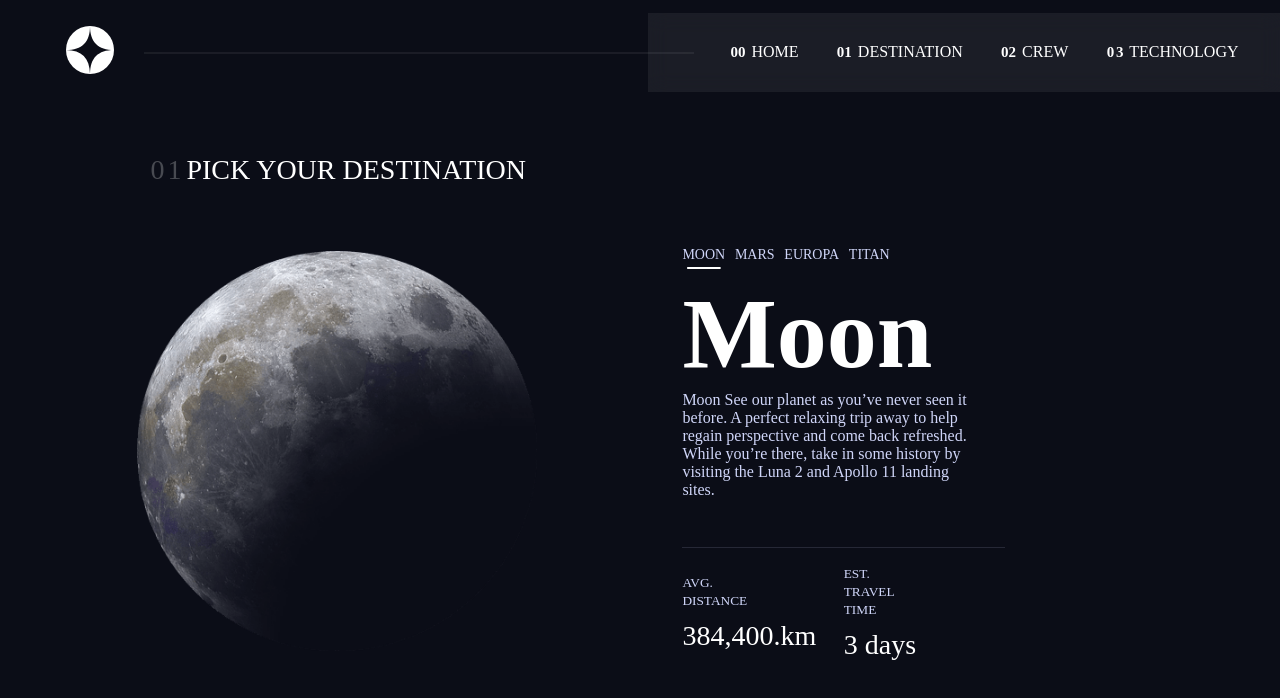
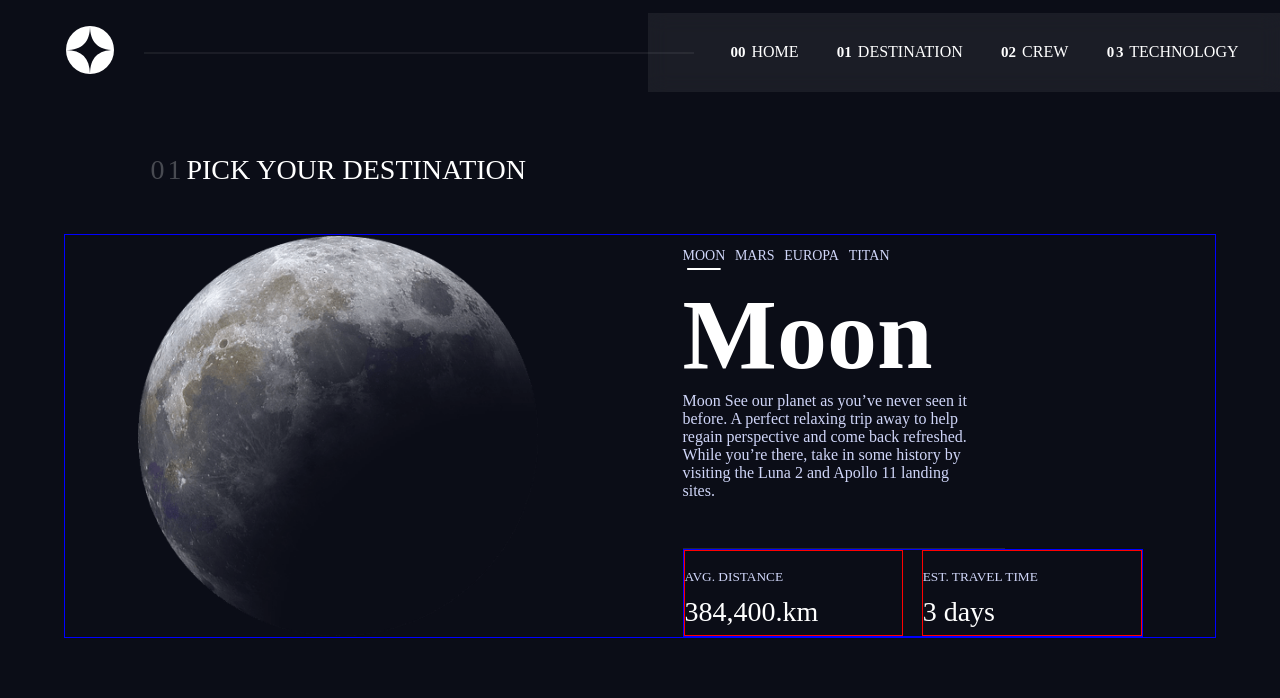
Before and after one commit to MARKOTHEDEV/space-proj, a React (Create React App) app: page /destination in a window 1280 px wide. Shown: the top 698 px of the page. Built offline with nearby package versions, Linux system fonts and the light colour scheme; a web font is replaced by a local one.

Commit message:
Fix overlap in destination page “EST. TRAVEL TIME

```diff
--- a/src/pages/Destination/DesitinationTab.tsx
+++ b/src/pages/Destination/DesitinationTab.tsx
@@ -77,8 +77,9 @@ const DestinationTab=({tabContent}:{tabContent:DestinationTab[]})=>{
 
                     <FlexTwoItems
                     flexAtWhatpx={834}
-                    widthInPercent={60}
-                    isCenter={true}>
+                    widthInPercent={100}
+                    isCenter={true}
+                    >
                         <DestinationExtraConentInfo>
                             <p><small>AVG. DISTANCE</small></p>
                             <p>
--- a/src/pages/Destination/Destination.style.tsx
+++ b/src/pages/Destination/Destination.style.tsx
@@ -53,7 +53,7 @@ flex-direction: column;
     align-items: center;
     justify-content: space-between;
     /* justify-content: ; */
-    /* border: 1px solid red; */
+    border: 1px solid blue;
     ${(props)=>props.widthInPercent?`width:${props.widthInPercent}%;`:""}
     ${(props)=>props.isCenter?"margin-left:auto;margin-right:auto;":""}
     ${(props)=>props.spaceAround?
@@ -95,6 +95,9 @@ height: 100%;
 
 export const DestinationExtraConentInfo = styled.div`
 padding-top:1rem;
+border: 1px solid red;
+width: 100%;
+
 p{
     width: 100%;
 }
@@ -105,6 +108,13 @@ padding: .4rem 0;
 width: 100%;
 
 }
+
+@media screen and (min-width:850px) {
+    width: 48%;
+    /* flex-wrap: wrap; */
+}
+
+
 /* border: 1px solid red; */
 
 `
```
